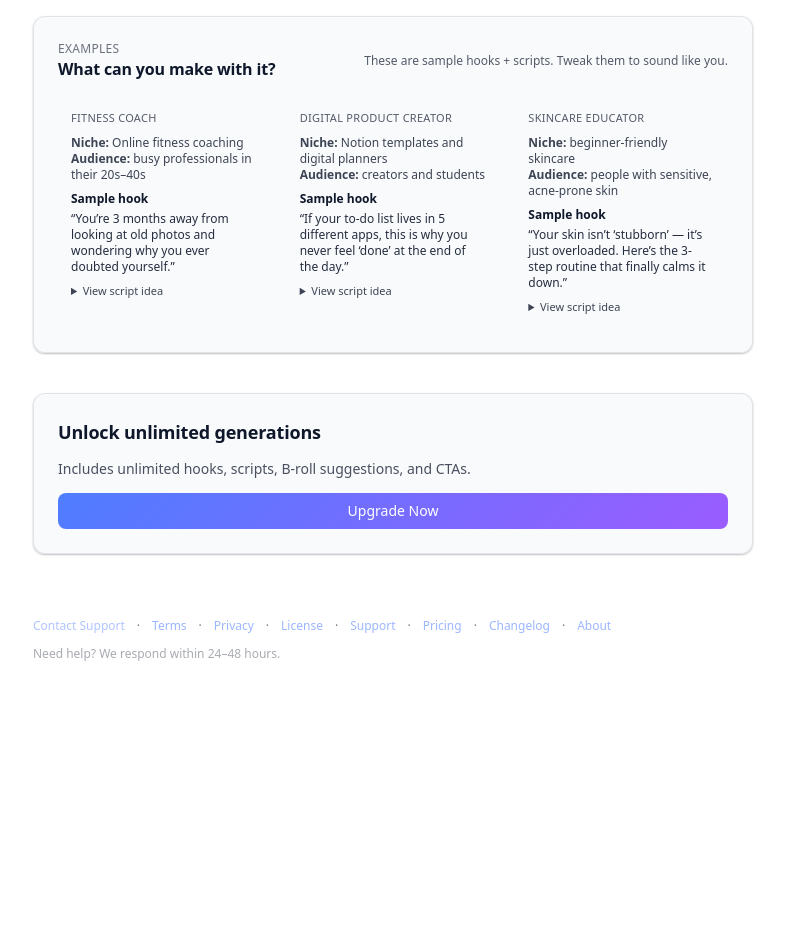
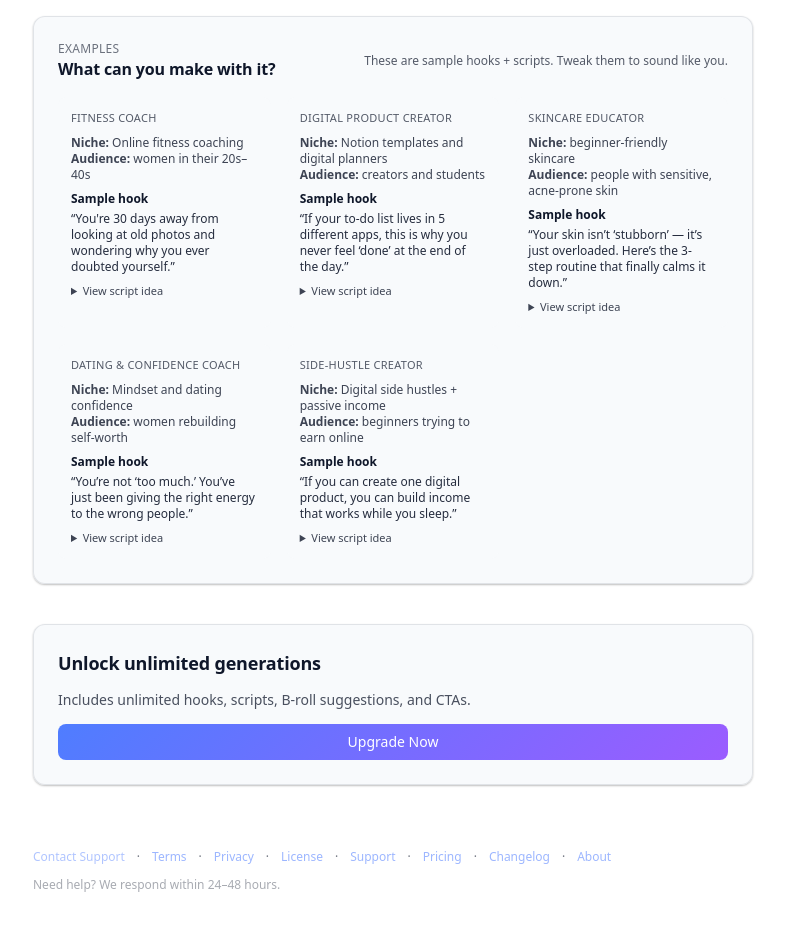
Before and after one commit to aveeno350-ctrl/hook-script-studio, a Next.js app: page / in a window 1280 px wide. Shown: the part 800-1725 px from the top of the page, without its empty margins (247-1032 px from the left). Before the commit the page ends 1494 px from the top, so only its background shows below. Built offline with nearby package versions, Linux system fonts and the light colour scheme; no server answers.

Commit message:
Update examples.ts

```diff
--- a/data/examples.ts
+++ b/data/examples.ts
@@ -13,13 +13,14 @@ export const EXAMPLES: Example[] = [
   {
     label: "Fitness coach",
     niche: "Online fitness coaching",
-    audience: "busy professionals in their 20s–40s",
+    audience: "women in their 20s–40s",
     offer: "a 12-week home workout program",
     hook:
-      "You’re 3 months away from looking at old photos and wondering why you ever doubted yourself.",
+      "You're 30 days away from looking at old photos and wondering why you ever doubted yourself.",
     script:
-      "Open on you sitting at a desk, clearly tired.\n\nHook: “You’re 3 months away from looking at old photos and wondering why you ever doubted yourself.”\n\nBody: Call out busy professionals who feel stuck, explain how your 12-week program fits into a packed schedule (30–40 min sessions, no gym required), and show 2–3 quick b-roll clips: water bottle on desk, timer starting, you doing 2–3 moves.\n\nCTA: “Comment ‘PLAN’ and I’ll send you a sample week.”",
+      "Open on you sitting at a desk, clearly tired.\n\nHook: “You’re 3 months away from looking at old photos and wondering why you ever doubted yourself.”\n\nBody: Call out busy professionals who feel stuck, explain how your 12-week program fits into a packed schedule (30–40 min sessions, no gym required), and show 2–3 quick b-roll clips: water bottle on desk, timer starting, you doing 2–3 moves.\n\nCTA: “Comment ‘PLAN’ and I’ll send you a sample week.”"
   },
+
   {
     label: "Digital product creator",
     niche: "Notion templates and digital planners",
@@ -28,8 +29,9 @@ export const EXAMPLES: Example[] = [
     hook:
       "If your to-do list lives in 5 different apps, this is why you never feel ‘done’ at the end of the day.",
     script:
-      "Start with a shot of multiple tabs and sticky notes.\n\nHook: “If your to-do list lives in 5 different apps, this is why you never feel ‘done’ at the end of the day.”\n\nBody: Show your Notion hub in 2–3 quick cuts: tasks, content ideas, deadlines. Explain how everything lives in one place and takes 10 minutes to set up.\n\nCTA: “Save this and check the link in bio to grab the template.”",
+      "Start with a shot of multiple tabs and sticky notes.\n\nHook: “If your to-do list lives in 5 different apps, this is why you never feel ‘done’ at the end of the day.”\n\nBody: Show your Notion hub in 2–3 quick cuts: tasks, content ideas, deadlines. Explain how everything lives in one place and takes 10 minutes to set up.\n\nCTA: “Save this and check the link in bio to grab the template.”"
   },
+
   {
     label: "Skincare educator",
     niche: "beginner-friendly skincare",
@@ -38,6 +40,28 @@ export const EXAMPLES: Example[] = [
     hook:
       "Your skin isn’t ‘stubborn’ — it’s just overloaded. Here’s the 3-step routine that finally calms it down.",
     script:
-      "Close-up of you holding 3 products only.\n\nHook: “Your skin isn’t ‘stubborn’ — it’s just overloaded. Here’s the 3-step routine that finally calms it down.”\n\nBody: Walk through morning/evening basics: gentle cleanser, barrier-friendly moisturizer, and sunscreen. Emphasize ‘no 10-step routines, no burning toners.’\n\nCTA: “Comment ‘ROUTINE’ and I’ll DM you the full breakdown.”",
+      "Close-up of you holding 3 products only.\n\nHook: “Your skin isn’t ‘stubborn’ — it’s just overloaded. Here’s the 3-step routine that finally calms it down.”\n\nBody: Walk through morning/evening basics: gentle cleanser, barrier-friendly moisturizer, and sunscreen. Emphasize ‘no 10-step routines, no burning toners.’\n\nCTA: “Comment ‘ROUTINE’ and I’ll DM you the full breakdown.”"
   },
+
+  {
+    label: "Dating & confidence coach",
+    niche: "Mindset and dating confidence",
+    audience: "women rebuilding self-worth",
+    offer: "a mini-course on magnetic confidence",
+    hook:
+      "You’re not ‘too much.’ You’ve just been giving the right energy to the wrong people.",
+    script:
+      "Open with a soft, intimate shot.\n\nHook: “You’re not ‘too much.’ You’ve just been giving the right energy to the wrong people.”\n\nBody: Speak to the cycle of over-giving, introduce your framework for rebuilding baseline confidence, and give one micro-action they can implement today.\n\nCTA: “Comment ‘CONFIDENCE’ and I’ll send you the first exercise.”"
+  },
+
+  {
+    label: "Side-hustle creator",
+    niche: "Digital side hustles + passive income",
+    audience: "beginners trying to earn online",
+    offer: "a starter guide to creating your first digital product",
+    hook:
+      "If you can create one digital product, you can build income that works while you sleep.",
+    script:
+      "Open with a quick scroll of your earnings dashboard.\n\nHook: “If you can create one digital product, you can build income that works while you sleep.”\n\nBody: Show how a simple product (planner, notion template, checklist) can be made in one afternoon. Break it into 3 digestible steps: idea → build → publish.\n\nCTA: “Comment ‘START’ and I’ll send you my beginner-friendly guide.”"
+  }
 ];
```
